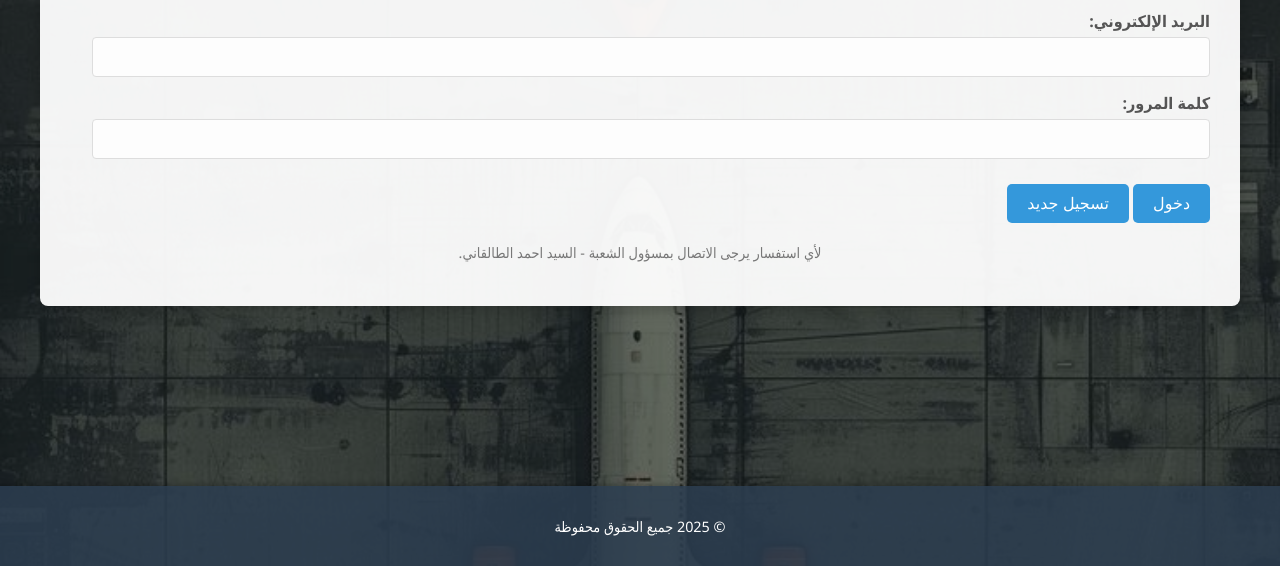
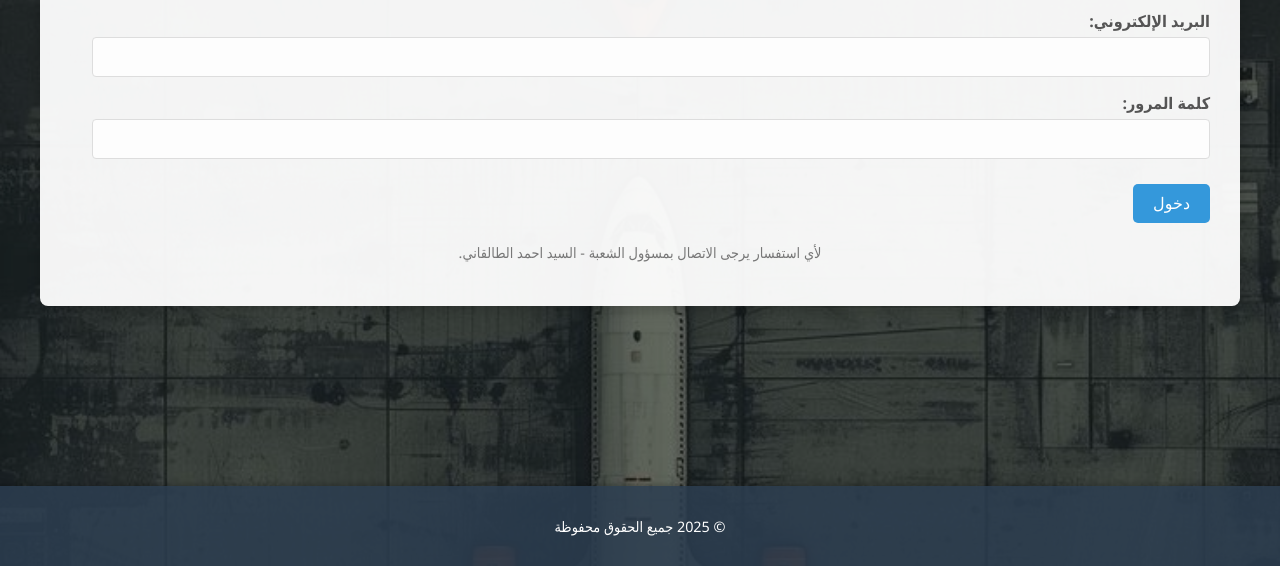
Before and after one commit to Najaf-Airport/alpha2025, a plain HTML site: page index.html in a window 1280 px wide. Shown: the part 234-800 px from the top of the page. Drawn offline with Linux system fonts and the light colour scheme; no server answers.

Commit message:
Update index.html

```diff
--- a/index.html
+++ b/index.html
@@ -34,7 +34,6 @@
                     <input type="password" id="password" required>
                 </div>
                 <button type="button" id="loginButton">دخول</button>
-                <button type="button" id="signupButton">تسجيل جديد</button>
                 <p id="loginMessage" class="error-message"></p>
             </form>
             <p class="contact-note">لأي استفسار يرجى الاتصال بمسؤول الشعبة - السيد احمد الطالقاني.</p>
```
